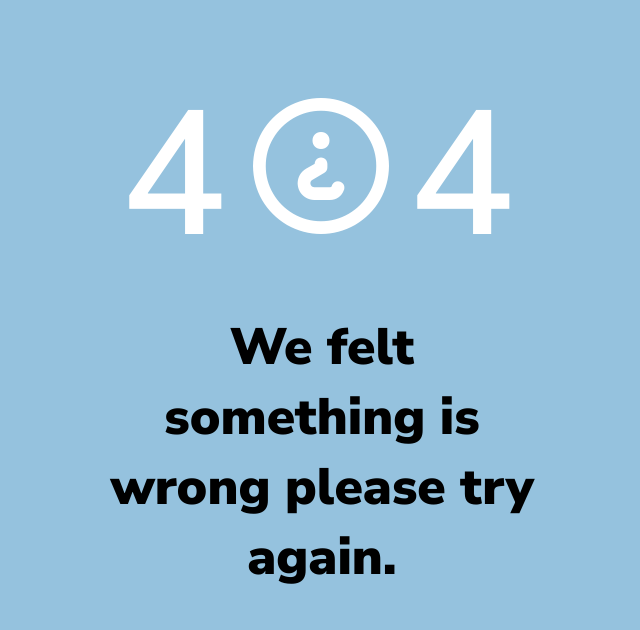
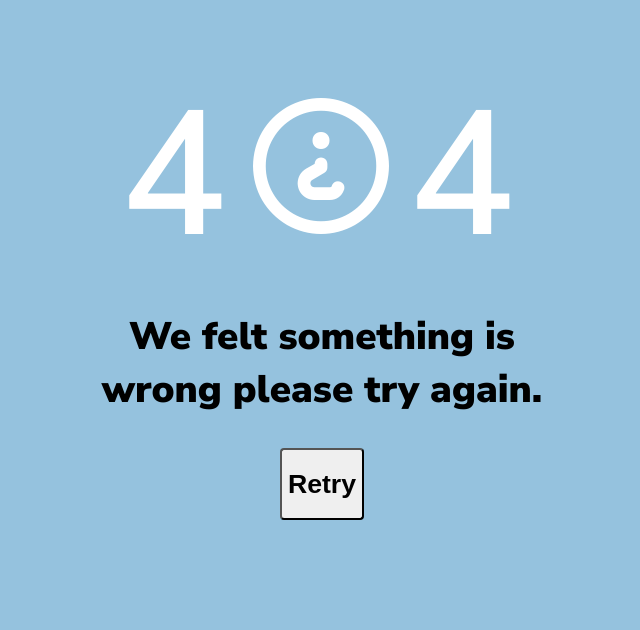
Before and after one commit to Madhav1223/newsletter, a website: page failure.html in a window 1280 px wide. Shown: the whole page, without its empty margins (339-979 px from the left). Drawn offline with Linux system fonts and the light colour scheme.

```diff
--- a/failure.html
+++ b/failure.html
@@ -1,14 +1,26 @@
 <!DOCTYPE html>
 <html lang="en">
+
 <head>
     <meta charset="UTF-8">
-    <meta http-equiv="X-UA-Compatible" content="IE=edge">
-    <meta name="viewport" content="width=device-width, initial-scale=1.0">
+    <meta
+        http-equiv="X-UA-Compatible"
+        content="IE=edge"
+    >
+    <meta
+        name="viewport"
+        content="width=device-width, initial-scale=1.0"
+    >
     <title>Document</title>
-      <link href="https://fonts.googleapis.com/css2?family=Nunito+Sans:wght@600;900&display=swap" rel="stylesheet">
-      <script src="https://kit.fontawesome.com/4b9ba14b0f.js" crossorigin="anonymous"></script>
+    <link
+        href="https://fonts.googleapis.com/css2?family=Nunito+Sans:wght@600;900&display=swap"
+        rel="stylesheet"
+    >
+    <script
+        src="https://kit.fontawesome.com/4b9ba14b0f.js"
+        crossorigin="anonymous"
+    ></script>
     <style>
-
         body {
             background-color: #95c2de;
         }
@@ -25,7 +37,7 @@
             color: #ffffff;
             font-family: 'Nunito Sans', sans-serif;
             font-size: 11rem;
-    position:absolute;
+            position: absolute;
             left: 20%;
             top: 8%;
         }
@@ -42,7 +54,7 @@
             color: #ffffff;
             font-family: 'Nunito Sans', sans-serif;
             font-size: 11rem;
-    position:absolute;
+            position: absolute;
             left: 68%;
             top: 8%;
         }
@@ -51,7 +63,7 @@
             text-align: center;
             font-family: 'Nunito Sans', sans-serif;
             font-size: 1.6rem;
-    position:absolute;
+            position: absolute;
             left: 16%;
             top: 45%;
             width: 75%;
@@ -65,14 +77,34 @@
         a:hover {
             text-decoration: underline;
         }
+        button{
+            border-radius: 4px;
+        }
+        button:hover{
+            color: aquamarine;
+            cursor: pointer;
+            background-color: #e37373;
+            border-radius: 8px;
+        }
     </style>
 </head>
+
 <body>
     <div class="mainbox">
         <div class="err">4</div>
         <i class="far fa-question-circle fa-spin"></i>
         <div class="err2">4</div>
-      <div class="msg"><h1>We felt something is wrong please try again.</h1></div>
+        <div class="msg">
+            <h2>We felt something is wrong please try again.</h2>
+            <form
+                action="/failure"
+                method="post"
+            >
+                <button type="submit"><h1>Retry</h1></button>
+            </form>
+        </div>
+
+
     </div>
 </body>
 
```
Lines whose indentation alone changed are shown as unchanged.
